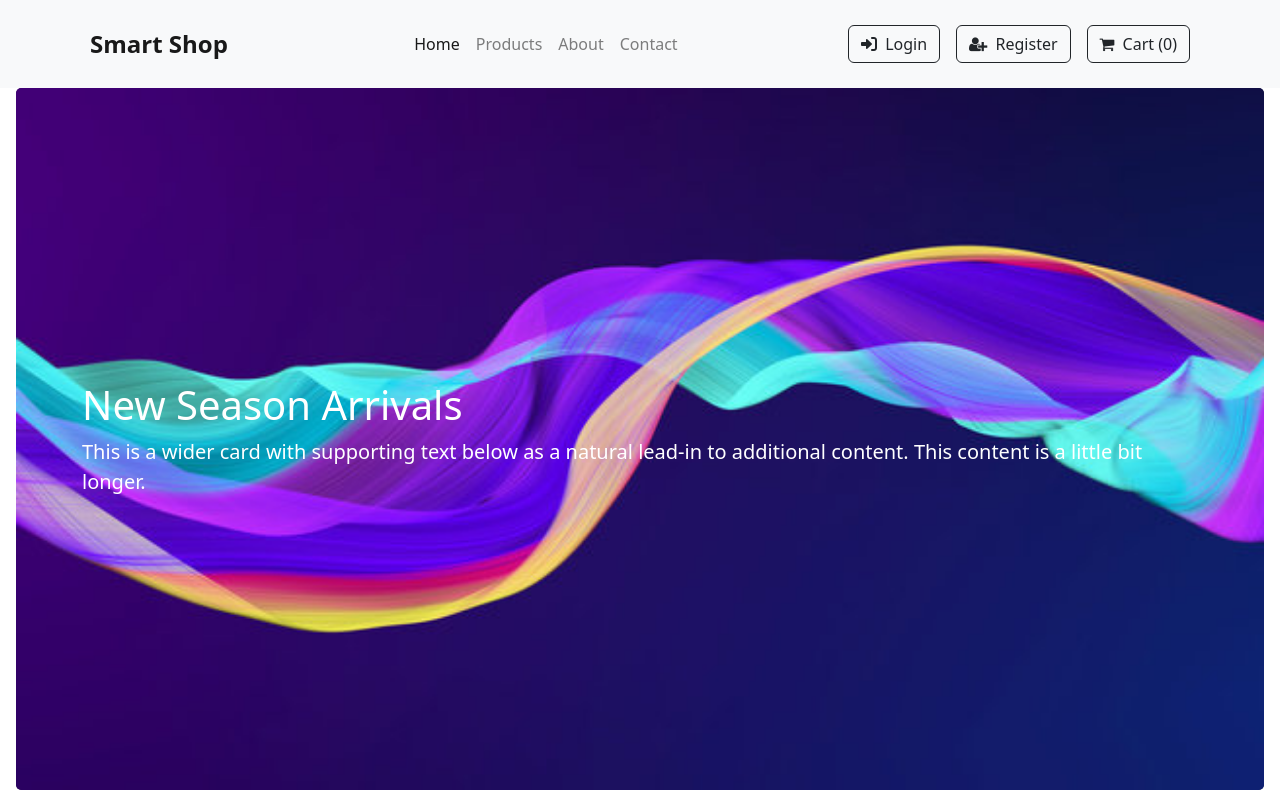
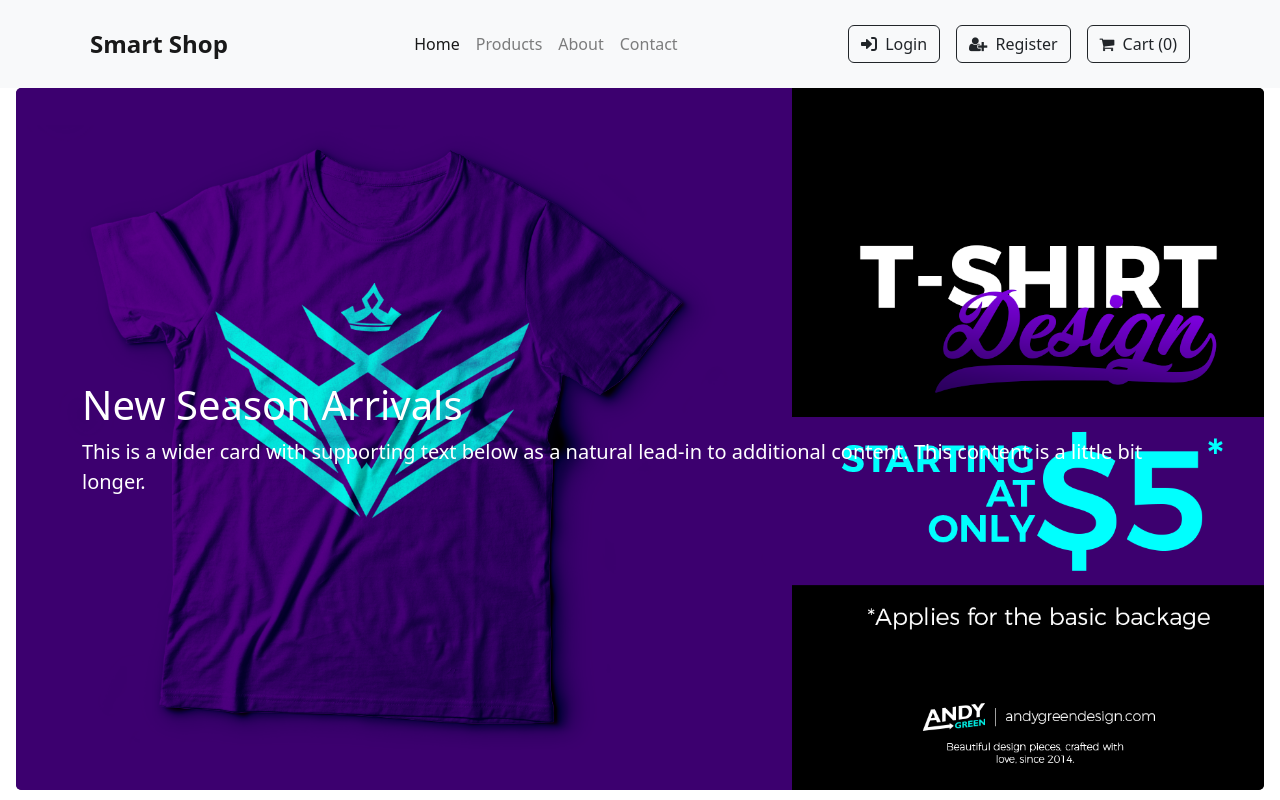
Before and after one commit to 4mubarak/Smart-shop, a React (Create React App) app: page / in a window 1280 px wide. Shown: the top 800 px of the page. Built offline with nearby package versions, Linux system fonts and the light colour scheme; no server answers.

Commit message:
Update main.jsx

```diff
--- a/src/components/main.jsx
+++ b/src/components/main.jsx
@@ -7,7 +7,7 @@ const Home = () => {
         <div className="card bg-dark text-white border-0 mx-3">
           <img
             className="card-img img-fluid"
-            src="./assets/wellpaper-image.jpg"
+            src="./assets/t-shirt-wallpaper.png"
             alt="Card"
             height={500}
           />
```
